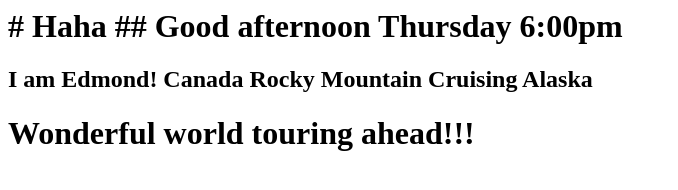
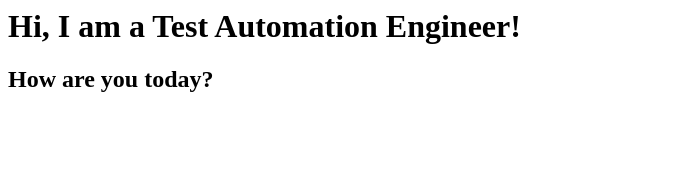
Before and after one commit to cheungm1/hello-world, a plain HTML site: page index.html in a window 1280 px wide. Shown: the whole page, without its empty margins (0-678 px from the left). Drawn offline with Linux system fonts and the light colour scheme.

Commit message:
update DockerFile

```diff
--- a/index.html
+++ b/index.html
@@ -1,10 +1,8 @@
 <html>
-  <title> Sample Website </title>
-  <body>
+<title>Sample Website</title>
+<body>
+<h1>Hi, I am a Test Automation Engineer!</h1>
 
-  <h1># Haha ## Good afternoon Thursday 6:00pm</h1>
-  <h2>I am Edmond! Canada Rocky Mountain Cruising Alaska </h2>
-  <h1> Wonderful world touring ahead!!!</h1>
-
-  </body>
- </html>
+<h2>How are you today?</h2>
+</body>
+</html>
```
